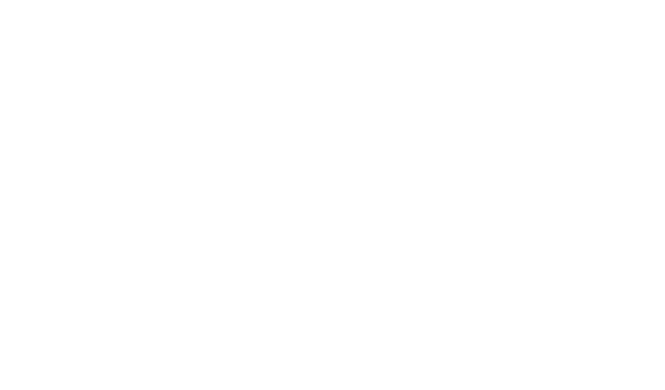
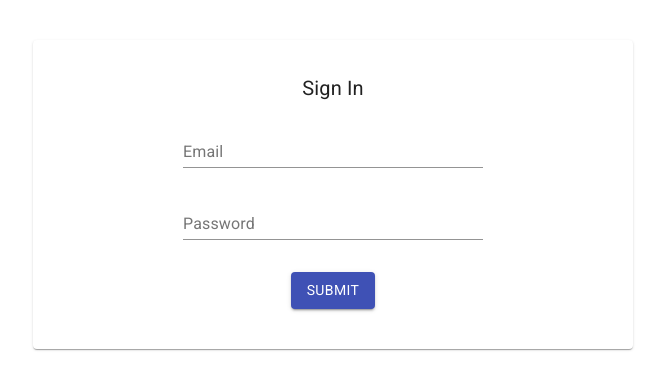
Before and after one commit to definevalue/SpaceTime, a React (Create React App) app in the folder frontend/: page /signin in a window 1280 px wide. Shown: the top 390 px of the page, without its empty margins (307-972 px from the left). Built offline with nearby package versions, Linux system fonts and the light colour scheme.

Commit message:
finished Signin component

```diff
--- a/frontend/src/Router.js
+++ b/frontend/src/Router.js
@@ -3,6 +3,7 @@ import {Route, Switch} from 'react-router-dom';
 import Home from './shared/Home';
 import UserList from './userComponent/UserList';
 import Signup from './userComponent/Signup';
+import Signin from './authComponent/Signin';
 
 const Router = () => {
     return(
@@ -11,6 +12,7 @@ const Router = () => {
                 <Route exact path="/" component={Home} />
                 <Route path="/users" component={UserList}/>
                 <Route path="/signup" component={Signup}/>
+                <Route path="/signin" component={Signin} />
             </Switch>
         </div>
     );
--- a/frontend/src/authComponent/Signin.js
+++ b/frontend/src/authComponent/Signin.js
@@ -0,0 +1,102 @@
+import React, {useState} from 'react'
+import Card from '@material-ui/core/Card'
+import CardActions from '@material-ui/core/CardActions'
+import CardContent from '@material-ui/core/CardContent'
+import Button from '@material-ui/core/Button'
+import TextField from '@material-ui/core/TextField'
+import Typography from '@material-ui/core/Typography'
+import Icon from '@material-ui/core/Icon'
+import { makeStyles } from '@material-ui/core/styles'
+import auth from './helper'
+import {Redirect} from 'react-router-dom'
+import {signin} from './auth.js'
+
+const useStyles = makeStyles(theme => ({
+  card: {
+    maxWidth: 600,
+    margin: 'auto',
+    textAlign: 'center',
+    marginTop: theme.spacing(5),
+    paddingBottom: theme.spacing(2)
+  },
+  error: {
+    verticalAlign: 'middle'
+  },
+  title: {
+    marginTop: theme.spacing(2),
+    color: theme.palette.openTitle
+  },
+  textField: {
+    marginLeft: theme.spacing(1),
+    marginRight: theme.spacing(1),
+    width: 300
+  },
+  submit: {
+    margin: 'auto',
+    marginBottom: theme.spacing(2)
+  }
+}))
+
+const Signin = (props) => {
+  const classes = useStyles();
+  const [values, setValues] = useState({
+      email: '',
+      password: '',
+      error: '',
+      redirectToReferrer: false
+  })
+
+  const clickSubmit = () => {
+    const user = {
+      email: values.email || undefined,
+      password: values.password || undefined
+    }
+
+    signin(user).then((data) => {
+      if (data.error) {
+        setValues({ ...values, error: data.error})
+      } else {
+        auth.authenticate(data, () => {
+          setValues({ ...values, error: '',redirectToReferrer: true})
+        })
+      }
+    })
+  }
+
+  const handleChange = name => event => {
+    setValues({ ...values, [name]: event.target.value })
+  }
+
+  const {from} = props.location.state || {
+      from: {
+        pathname: '/'
+      }
+  }
+  const {redirectToReferrer} = values
+    if (redirectToReferrer) {
+      return (<Redirect to={from}/>)
+  }
+
+  return (
+      <Card className={classes.card}>
+        <CardContent>
+          <Typography variant="h6" className={classes.title}>
+            Sign In
+          </Typography>
+          <TextField id="email" type="email" label="Email" className={classes.textField} value={values.email} onChange={handleChange('email')} margin="normal"/><br/>
+          <TextField id="password" type="password" label="Password" className={classes.textField} value={values.password} onChange={handleChange('password')} margin="normal"/>
+          <br/> {
+            values.error && (<Typography component="p" color="error">
+              <Icon color="error" className={classes.error}>error</Icon>
+              {values.error}
+            </Typography>)
+          }
+        </CardContent>
+        <CardActions>
+          <Button color="primary" variant="contained" onClick={clickSubmit} className={classes.submit}>Submit</Button>
+        </CardActions>
+      </Card>
+    )
+}
+
+export default Signin;
--- a/frontend/src/authComponent/helper.js
+++ b/frontend/src/authComponent/helper.js
@@ -1,3 +1,5 @@
+import {signout} from './auth';
+
 const authenticate = (jwt, cb) => {
     if(typeof window !== "undefined"){
         sessionStorage.setItem('jwt', JSON.stringify(jwt));
```
Also changed, not shown: 1 other file (tests, documents, lock files or other folders).
